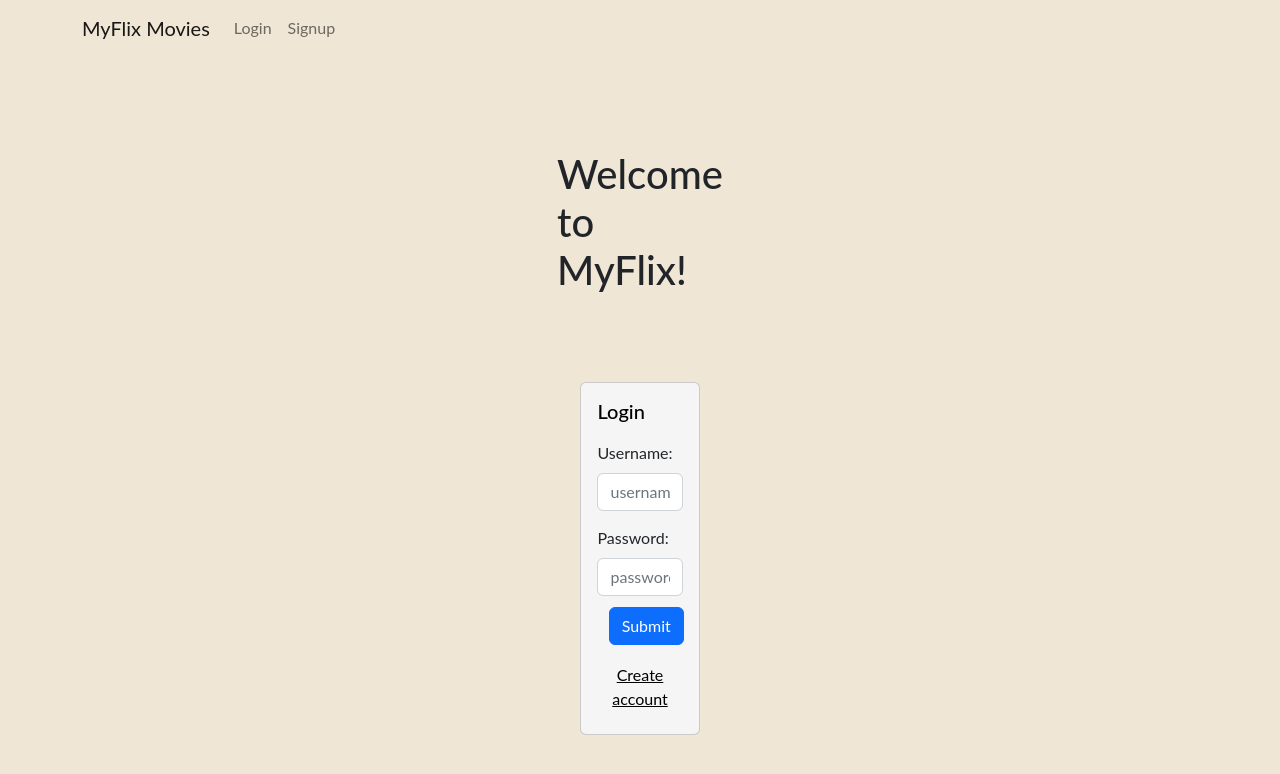
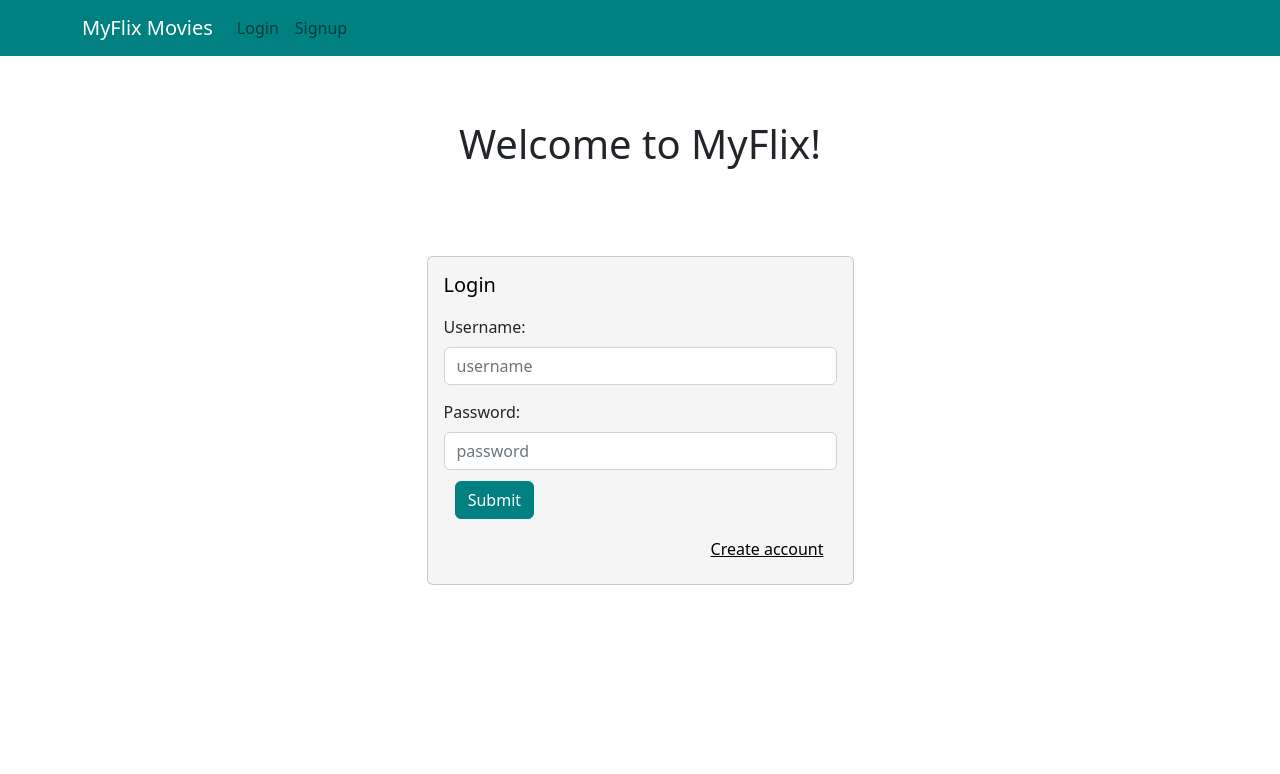
Before and after one commit to meetZak/myFlix-client, a React (Vite) app: page /login in a window 1280 px wide. Shown: the top 774 px of the page. Built offline with nearby package versions, Linux system fonts and the light colour scheme.

Commit message:
Updated nav bar

```diff
--- a/src/index.scss
+++ b/src/index.scss
@@ -1,26 +1,14 @@
-@import '~bootstrap/scss/bootstrap';
+$primary: Teal;
 
-$primary-color: #efe6d5;
-$secondary-color: #9dbeb7;
-$accent-color: #e73213;
-$font-family: 'Lato', sans-serif;
+$body-bg: white;
 
-body {
-  display: flex;
-  justify-content: space-evenly;
-  background-color: $primary-color;
-  font-family: $font-family;
-  padding: 30px;
+@import '~bootstrap/scss/bootstrap.scss';
+
+.navbar-custom {
+    background-color: teal;
+    width: 100%;
 }
 
-.content-container {
-  width: 100%;
-  display: flex;
-  justify-content: center;
+.navbar-custom .navbar-brand {
+    color: white;
 }
-
-#root {
-  display: flex;
-  flex-direction: column;
-  min-height: 100vh;
-}
```
